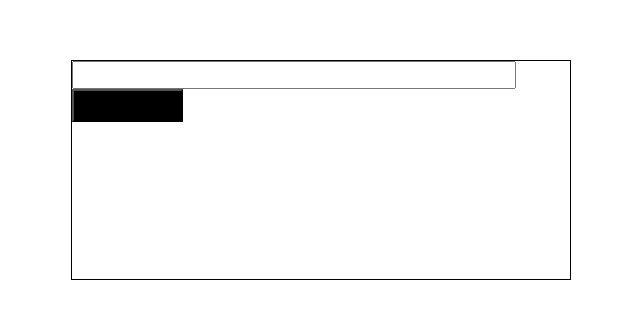
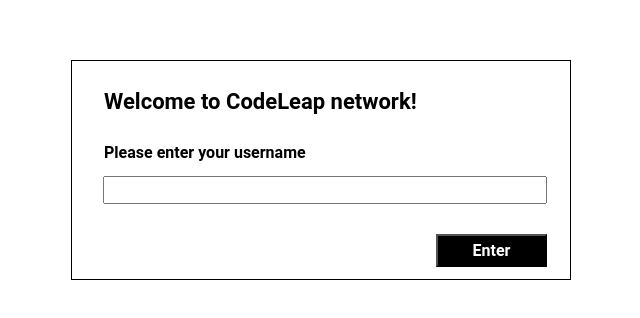
Before and after one commit to wendreslucas/CodePostFront-end, a Next.js app: page /login in a window 1280 px wide. Shown: the part 230-548 px from the top of the page, without its empty margins (319-959 px from the left). Built offline with nearby package versions, Linux system fonts and the light colour scheme.

Commit message:
add form login

```diff
--- /dev/null
+++ b/src/components/Buttons/ButtonEnter.jsx
@@ -0,0 +1,22 @@
+import React from 'react'
+import styled from 'styled-components'
+
+const StyleButton = styled.button`
+background: black;
+color: white;
+font-size: 16px;
+font-weight: 700;
+height: 33px;
+margin-top: 30px;
+margin-left: 364px;
+width: 111px;
+`
+const ButtonEnter = () => {
+  return (
+    <StyleButton>
+      Enter
+    </StyleButton>
+  )
+}
+
+export default ButtonEnter
--- a/src/components/Form.jsx
+++ /dev/null
@@ -1,27 +0,0 @@
-import React from 'react'
-import styled from 'styled-components'
-import Input from '../components/Input/Input'
-import Subtitle from '../components/Text/Subtitle'
-import Title from '../components/Text/Title'
-import Button from '../components/Buttons/Button'
-import TextButton from './Buttons/TextButton'
-
-const StyleForm = styled.form`
-  width: 500px;
-  height: 220px;
-  border: 1px solid;
-`
-const Form = () => {
-  return (
-    <StyleForm>
-      <Title></Title>
-      <Subtitle>Please enter your username</Subtitle>
-      <Input />
-      <Button>
-        <TextButton></TextButton>
-      </Button>
-    </StyleForm>
-  )
-}
-
-export default Form
--- /dev/null
+++ b/src/components/Forms/FormLogin.jsx
@@ -0,0 +1,29 @@
+import React from 'react'
+import styled from 'styled-components'
+import InputLogin from '../Input/InputLogin'
+import SubtitleLogin from '../Text/SubtitleLogin'
+import TitleLogin from '../Text/TitleLogin'
+import ButtonEnter from '../Buttons/ButtonEnter'
+import TextButton from '../Buttons/TextButton'
+
+const StyleForm = styled.form`
+  width: 500px;
+  height: 220px;
+  border: 1px solid;
+`
+const FormLogin = () => {
+  function handleSubmit(event) {
+    event.preventDefault()
+      console.log('Enter')
+    }
+  return (
+    <StyleForm onSubmit={handleSubmit}>
+      <TitleLogin/>
+      <SubtitleLogin/>
+      <InputLogin/>
+      <ButtonEnter />
+    </StyleForm>
+  )
+}
+
+export default FormLogin
--- a/src/components/Input/Input.jsx
+++ b/src/components/Input/InputLogin.jsx
@@ -4,10 +4,11 @@ import styled from 'styled-components'
 const InputWrapper = styled.input`
   width: 444px;
   height: 28px;
+  margin-left: 31px;
 `
 
-const Input = () => {
+const InputLogin = () => {
   return <InputWrapper></InputWrapper>
 }
 
-export default Input
+export default InputLogin
--- a/src/components/Text/Subtitle.jsx
+++ b/src/components/Text/SubtitleLogin.jsx
@@ -5,9 +5,10 @@ const StyleSubtitle = styled.h3`
   font-size: 16px;
   line-height: 18.75px;
   font-weight: 400px;
+  padding: 0 0  13px 32px ;
 `
-const Subtitle = () => {
-  return <StyleSubtitle></StyleSubtitle>
+const SubtitleLogin = () => {
+  return <StyleSubtitle>Please enter your username</StyleSubtitle>
 }
 
-export default Subtitle
+export default SubtitleLogin
--- a/src/components/Text/Title.jsx
+++ /dev/null
@@ -1,13 +0,0 @@
-import React from 'react'
-import styled from 'styled-components'
-
-const StyleTitle = styled.h2`
-  font-size: 22px;
-  font-weight: 700;
-`
-
-const Title = () => {
-  return <StyleTitle></StyleTitle>
-}
-
-export default Title
--- /dev/null
+++ b/src/components/Text/TitleLogin.jsx
@@ -0,0 +1,22 @@
+import React from 'react'
+import styled from 'styled-components'
+
+
+
+const StyleTitle = styled.h2`
+  font-size: 22px;
+  font-weight: 700;
+  padding: 28px 0  30px 32px ;
+`
+
+const TitleLogin = () => {
+  return (
+
+    <StyleTitle>
+    Welcome to CodeLeap network!
+      </StyleTitle>
+
+  )
+}
+
+export default TitleLogin
--- a/src/pages/login.jsx
+++ b/src/pages/login.jsx
@@ -1,8 +1,8 @@
 import React from 'react'
-import Form from '../components/Form'
+import FormLogin from '../components/Forms/FormLogin'
 
 const Login = () => {
-  return <Form />
+  return <FormLogin />
 }
 
 export default Login
```
Also changed, not shown: src/components/Buttons/Button copy 2.jsx (added, +18 -0 lines), 1 other file (tests, documents, lock files or other folders).
